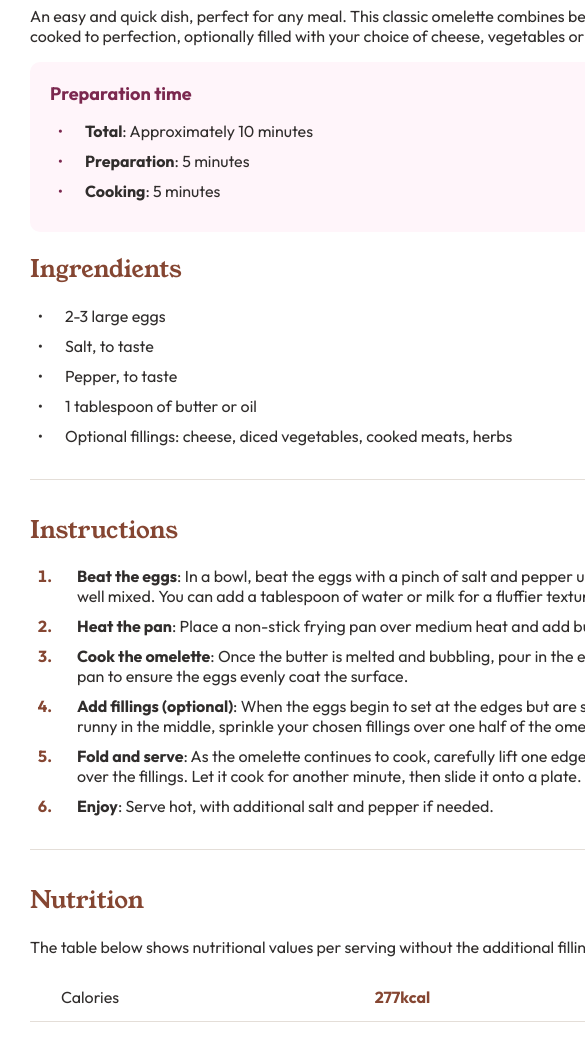
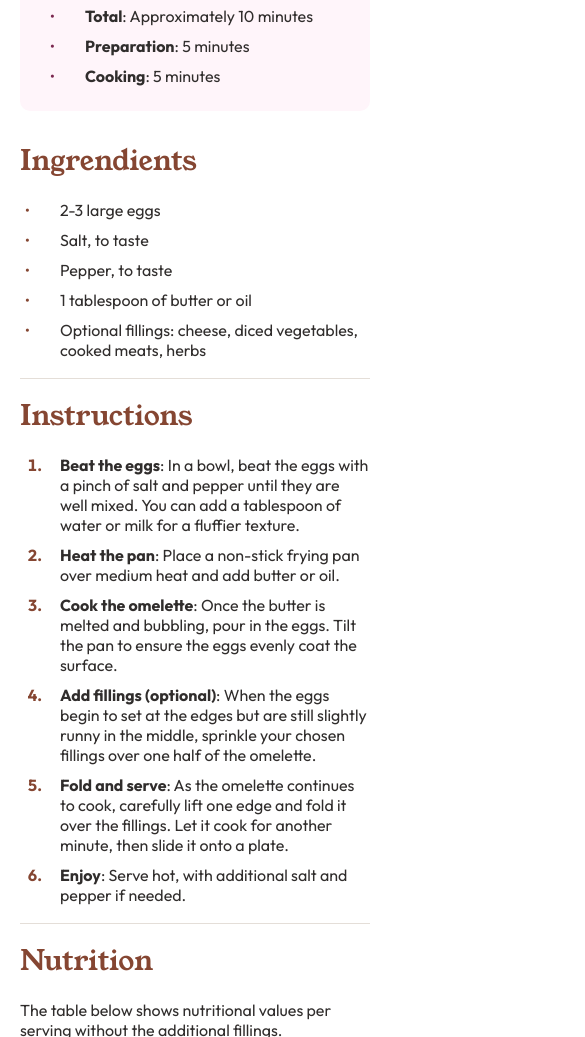
Before and after one commit to ElaysonAbreu/frontendmentor-recipe-page, a plain HTML site: page index.html in a window 390 px wide. Shown: the part 508-1545 px from the top of the page, 585 px wide, since content can reach past the window. Drawn offline with Linux system fonts and the light colour scheme.

Commit message:
Add files via upload
## v1.1

- New directory: “css”.
- Added `* {margin: 0; padding: 0;}` to the beginning of `style.css`.
- New `<div>`’s with `id`’s “body” and “inbody”.
- In order to be compatible with my Responsive Viewer, the <body> element will not be styled. A `<div id="body">` will be used for this purpose.
- The `<main>` element does not need to be configured. Its settings have been moved to `<html>` or `#body`.
- The font size of the titles has been reset.
- Lists have been reimplemented so that it is no longer necessary to insert negative measures in `<margin>` or `<padding>`. Additionally, the `list-style-position` attribute has been set to `outside` explicitly.

```diff
--- /dev/null
+++ b/css/responsiveness.css
@@ -0,0 +1,24 @@
+@media screen and (max-width: 414px) {
+    html {
+        background-color: white;
+    }
+
+    #body {
+        width: 100%;
+        margin: 0;
+        padding: 0;
+        border-radius: 0;
+    }
+
+    #inbody {
+        padding: 20px;
+    }
+
+    img {
+        border-radius: 0;
+    }
+
+    h1 {
+        line-height: 110%;
+    }
+}
--- /dev/null
+++ b/css/style.css
@@ -0,0 +1,160 @@
+:root {
+    /* for bg-color of <body> */
+    --stone100: hsl(30, 54%, 90%);
+    /* for <hr> and table border */
+    --stone150: hsl(30, 18%, 87%);
+    /* --stone600: hsl(30, 10%, 34%); unused color */
+    /* for text */
+    --stone900: hsl(24, 5%, 18%);
+    /* for <h1> */
+    --brown800: hsl(14, 45%, 36%);
+    /* for bg-color of preparation time */
+    --rose50: hsl(330, 100%, 98%);
+    /* for title of preparation time etc. */
+    --rose800: hsl(332, 51%, 32%);
+}
+
+@font-face {
+    font-family: outfit;
+    src: url("../assets/fonts/outfit/Outfit-VariableFont_wght.ttf");
+}
+
+@font-face {
+    font-family: young-serif;
+    src: url("../assets/fonts/young-serif/YoungSerif-Regular.ttf");
+}
+
+* {
+    margin: 0;
+    padding: 0;
+}
+
+html {
+    background-color: var(--stone100);
+    font-family: outfit;
+    font-size: 16px;
+    color: var(--stone900);
+}
+
+#body {
+    background-color: white;
+    width: 720px;
+    margin: 100px auto;
+    padding: 30px;
+    border-radius: 20px;
+}
+
+img {
+    max-width: 100%;
+    border-radius: 10px;
+    margin-bottom: 30px;
+}
+
+h1,
+h2 {
+    font-family: young-serif;
+    font-weight: 100;
+}
+
+h1 {
+    font-size: 40px;
+    margin-bottom: 20px;
+}
+
+h2 {
+    font-size: 28px;
+    color: var(--brown800);
+    margin-bottom: 20px;
+}
+
+hr {
+    border: none;
+    border-top: 1px solid var(--stone150);
+    margin: 5% 0;
+}
+
+ul {
+    list-style-position: outside;
+    list-style-type: "•";
+    margin-left: 10px;
+}
+
+ol {
+    list-style-position: outside;
+    margin-left: 25px;
+}
+
+li {
+    margin-top: 10px;
+}
+
+ul li:first-child {
+    margin-top: 0;
+}
+
+ol li:first-child {
+    margin-top: 0;
+}
+
+ul li {
+    padding-left: 30px;
+}
+
+ol li {
+    padding-left: 15px;
+}
+
+ul li::marker {
+    color: var(--brown800);
+}
+
+ol li::marker {
+    font-weight: bold;
+    color: var(--brown800);
+}
+
+table {
+    width: 100%;
+    border-collapse: collapse;
+}
+
+tr {
+    border-top: 1.5px solid var(--stone150);
+}
+
+tr:first-child {
+    border-top: none;
+}
+
+td {
+    padding: 14px 0 14px 31px;
+}
+
+tr:first-child td {
+    padding-top: 30px;
+}
+
+td:nth-child(2) {
+    font-weight: bold;
+    color: var(--brown800);
+    padding-right: 12px;
+}
+
+.prep-time {
+    background-color: var(--rose50);
+    padding: 25px;
+    border-radius: 10px;
+    margin: 30px 0;
+}
+
+.prep-time-title {
+    display: block;
+    font-weight: bold;
+    font-size: larger;
+    color: var(--rose800);
+    margin-bottom: 15px;
+}
+
+.prep-time li::marker {
+    color: var(--rose800);
+}
--- a/index.html
+++ b/index.html
@@ -1,4 +1,4 @@
-<!-- v1.0.0 -->
+<!-- v1.1 -->
 
 <!DOCTYPE html>
 <html lang="en">
@@ -24,12 +24,15 @@
     }
   </style>
 
-  <link href="style.css" rel="stylesheet">
+  <link href="css/style.css" rel="stylesheet">
+  <link href="css/responsiveness.css" rel="stylesheet">
 </head>
 
 <body>
   <main>
+    <div id="body">
       <img src="assets/images/image-omelette.jpeg" alt="Omelette photo">
+      <div id="inbody">
         <h1>Simple Omelette Recipe</h1>
         <p>
           An easy and quick dish, perfect for any meal. This classic omelette combines beaten eggs cooked to perfection,
@@ -54,14 +57,16 @@
         <hr>
         <h2>Instructions</h2>
         <ol>
-      <li><strong>Beat the eggs</strong>: In a bowl, beat the eggs with a pinch of salt and pepper until they are well
+          <li><strong>Beat the eggs</strong>: In a bowl, beat the eggs with a pinch of salt and pepper until they are
+            well
             mixed. You can add a tablespoon of water or milk for a fluffier texture.</li>
           <li><strong>Heat the pan</strong>: Place a non-stick frying pan over medium heat and add butter or oil.</li>
           <li><strong>Cook the omelette</strong>: Once the butter is melted and bubbling, pour in the eggs. Tilt the pan
             to ensure the eggs evenly coat the surface.</li>
           <li><strong>Add fillings (optional)</strong>: When the eggs begin to set at the edges but are still slightly
             runny in the middle, sprinkle your chosen fillings over one half of the omelette.</li>
-      <li><strong>Fold and serve</strong>: As the omelette continues to cook, carefully lift one edge and fold it over
+          <li><strong>Fold and serve</strong>: As the omelette continues to cook, carefully lift one edge and fold it
+            over
             the fillings. Let it cook for another minute, then slide it onto a plate.</li>
           <li><strong>Enjoy</strong>: Serve hot, with additional salt and pepper if needed.</li>
         </ol>
@@ -90,17 +95,28 @@
           Challenge by <a href="https://www.frontendmentor.io?ref=challenge" target="_blank">Frontend Mentor</a>.
           Coded by <a href="https://www.frontendmentor.io/profile/ElaysonAbreu" target="_blank">Elayson Abreu</a>.
         </div>
+      </div>
+    </div>
   </main>
 </body>
+
+</html>
 
 <!--
   # Changelog
 
-  ## v1.0.0
+  ## v1.1
+  - New directory: “css”.
+  - Added `* {margin: 0; padding: 0;}` to the beginning of `style.css`.
+  - New `<div>`’s with `id`’s “body” and “inbody”.
+  - In order to be compatible with my Responsive Viewer, the <body> element will not be styled. A `<div id="body">` will be used for this purpose.
+  - The `<main>` element does not need to be configured. Its settings have been moved to `<html>` or `#body`.
+  - The font size of the titles has been reset.
+  - Lists have been reimplemented so that it is no longer necessary to insert negative measures in `<margin>` or `<padding>`. Additionally, the `list-style-position` attribute has been set to `outside` explicitly.
+
+  ## v1.0
   - The width of <body> has been fixed to 720px; it was centralized; a `background-color` was added.
   - Landmark <main> added.
   - The edges of .prep-time and the omelet photo have been rounded.
   - The `width` attribute is no longer specified directly in the <img> tag. Instead, it is now declared in the .css file in the form `max-width: 100%`.
 -->
-
-</html>
```
Lines whose indentation alone changed are shown as unchanged.
